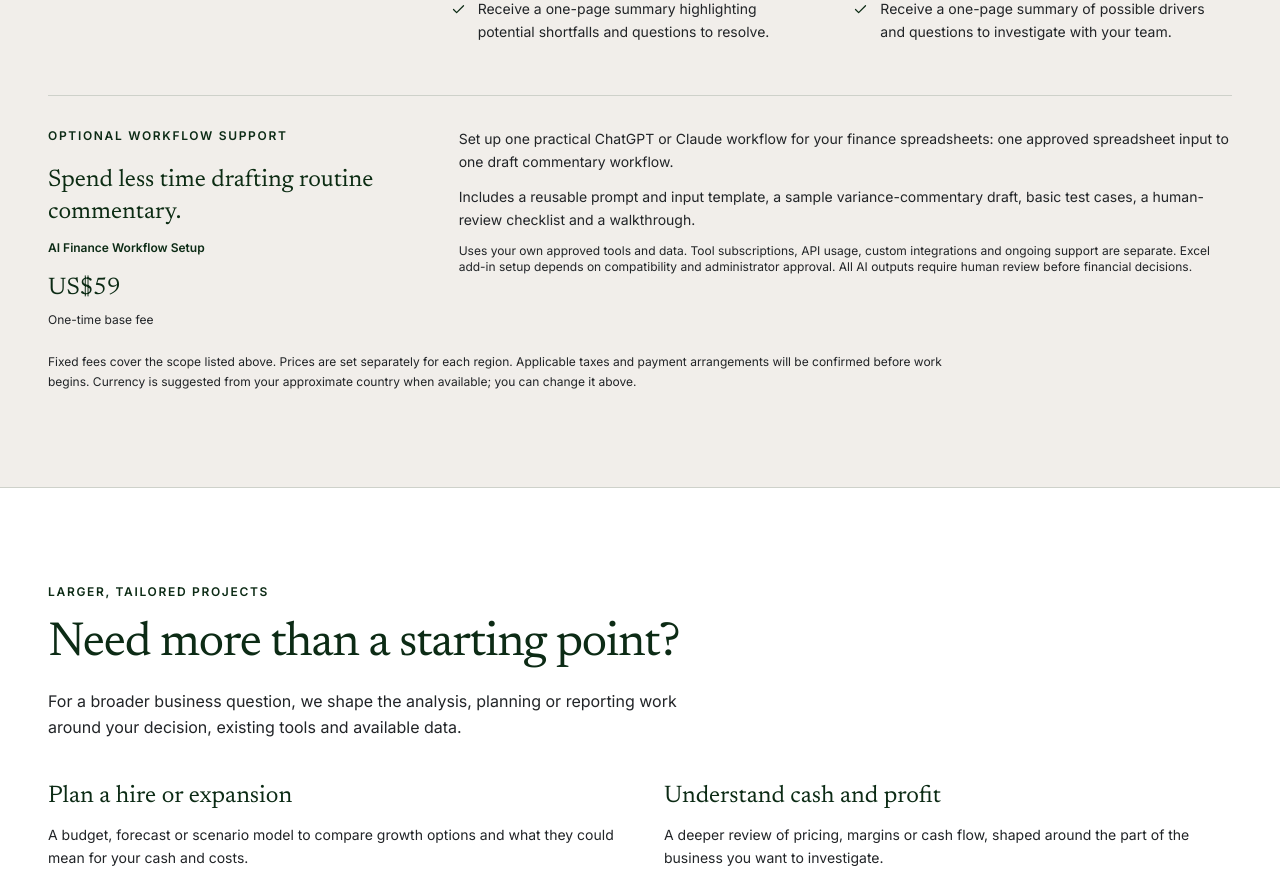
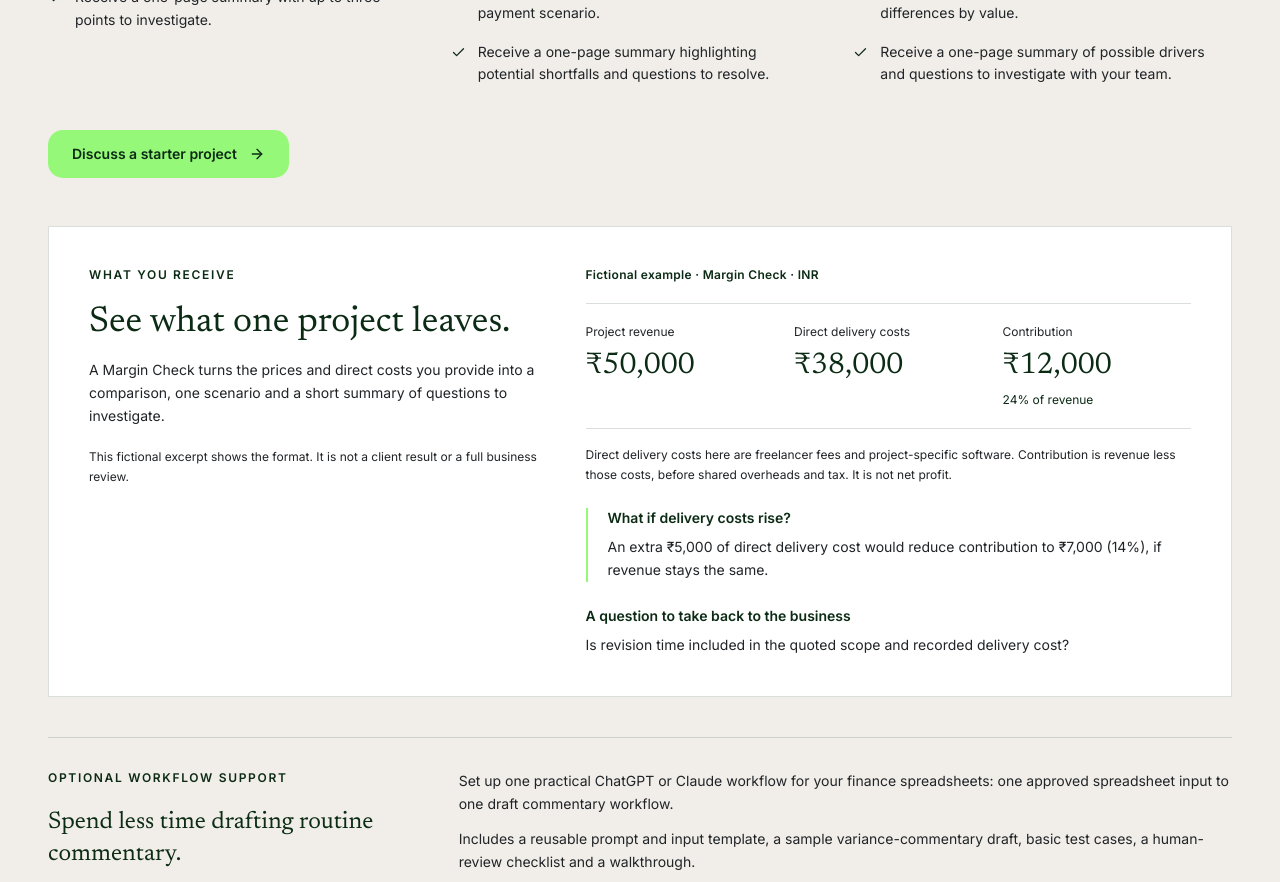
Before and after one commit to advisory-gif/sk-capital, a React (Vite) app: page / in a window 1280 px wide. Shown: the part 3140-4022 px from the top of the page. Built offline with nearby package versions, Linux system fonts and the light colour scheme; no server answers.

Commit message:
Show a fictional Margin Check and clarify starter project choices

```diff
--- /dev/null
+++ b/src/components/MarginExample.tsx
@@ -0,0 +1,37 @@
+const revenue = 50000;
+const directCosts = 38000;
+const extraDeliveryCost = 5000;
+const contribution = revenue - directCosts;
+const scenarioContribution = contribution - extraDeliveryCost;
+const amount = (value: number) => `₹${value.toLocaleString('en-IN')}`;
+const margin = (value: number) => `${Math.round(value / revenue * 100)}%`;
+
+export default function MarginExample() {
+  return <section id="sample-output" aria-labelledby="sample-output-title" className="mt-12 border border-forest/15 bg-white p-6 sm:p-8 lg:p-10">
+    <div className="grid lg:grid-cols-[1fr_1.35fr] gap-8 lg:gap-12">
+      <div>
+        <p className="eyebrow">What you receive</p>
+        <h3 id="sample-output-title" className="font-display text-3xl sm:text-4xl leading-tight text-forest">See what one project leaves.</h3>
+        <p className="text-sm text-ink leading-relaxed mt-4">A Margin Check turns the prices and direct costs you provide into a comparison, one scenario and a short summary of questions to investigate.</p>
+        <p className="text-xs text-ink leading-relaxed mt-5">This fictional excerpt shows the format. It is not a client result or a full business review.</p>
+      </div>
+      <div>
+        <p className="font-ui text-xs font-semibold tracking-wide text-forest mb-5">Fictional example · Margin Check · INR</p>
+        <dl className="grid sm:grid-cols-3 gap-5 border-y border-forest/15 py-5">
+          <div><dt className="text-xs text-ink">Project revenue</dt><dd className="font-display text-3xl text-forest mt-2">{amount(revenue)}</dd></div>
+          <div><dt className="text-xs text-ink">Direct delivery costs</dt><dd className="font-display text-3xl text-forest mt-2">{amount(directCosts)}</dd></div>
+          <div><dt className="text-xs text-ink">Contribution</dt><dd className="font-display text-3xl text-forest mt-2">{amount(contribution)}<span className="block font-ui text-xs mt-2">{margin(contribution)} of revenue</span></dd></div>
+        </dl>
+        <p className="text-xs text-ink leading-relaxed mt-4">Direct delivery costs here are freelancer fees and project-specific software. Contribution is revenue less those costs, before shared overheads and tax. It is not net profit.</p>
+        <div className="mt-6 pl-5 border-l-2 border-lime">
+          <h4 className="font-ui font-semibold text-sm text-forest">What if delivery costs rise?</h4>
+          <p className="text-sm text-ink leading-relaxed mt-2">An extra {amount(extraDeliveryCost)} of direct delivery cost would reduce contribution to {amount(scenarioContribution)} ({margin(scenarioContribution)}), if revenue stays the same.</p>
+        </div>
+        <div className="mt-6">
+          <h4 className="font-ui font-semibold text-sm text-forest">A question to take back to the business</h4>
+          <p className="text-sm text-ink leading-relaxed mt-2">Is revision time included in the quoted scope and recorded delivery cost?</p>
+        </div>
+      </div>
+    </div>
+  </section>;
+}
--- a/src/components/Reviews.tsx
+++ b/src/components/Reviews.tsx
@@ -1,6 +1,7 @@
 import { useEffect, useRef, useState } from 'react';
-import { Check } from 'lucide-react';
-import { offers } from '@/lib/offers';
+import { ArrowRight, Check } from 'lucide-react';
+import MarginExample from '@/components/MarginExample';
+import { bookingUrl, offers } from '@/lib/offers';
 import { detectCurrency, isCurrency, savedCurrency, saveCurrency } from '@/lib/currency.mjs';
 import type { Currency } from '@/lib/currency.mjs';
 
@@ -29,10 +30,12 @@ export default function Services() {
   };
   const price = (amount: number) => currency === 'INR' ? `₹${amount.toLocaleString('en-IN')}` : currency === 'AED' ? `AED ${amount}` : `US$${amount}`;
   return <section data-reveal id="services" className="section-space bg-sand border-y border-forest/15"><div className="content-width">
-    <div className="flex flex-col sm:flex-row sm:items-end justify-between gap-6 mb-10"><div><p className="eyebrow">Three starter projects</p><h2 className="section-title">A focused way to get started.</h2></div>
+    <div className="flex flex-col sm:flex-row sm:items-end justify-between gap-6 mb-10"><div><p className="eyebrow">Three starter projects</p><h2 className="section-title">A focused way to get started.</h2><p className="text-ink text-sm leading-relaxed mt-5 max-w-2xl">Start with a focused financial check, or speak to us about a broader business question.</p></div>
       <div><label htmlFor="currency" className="block text-xs text-ink mb-2">Show prices in</label><select id="currency" value={currency ?? ''} onChange={event => choose(event.target.value)} className="rounded-xl border border-forest/25 bg-white px-4 py-3 text-sm text-forest min-w-40 focus-visible:outline-forest">{!currency && <option value="" disabled>Choosing currency…</option>}<option value="INR">INR · India</option><option value="USD">USD · International</option><option value="AED">AED · UAE</option></select></div>
     </div>
     <div className="grid lg:grid-cols-3 gap-6">{offers.map((offer, index) => <article key={offer.name} className="service-card border-t border-forest/25 pt-7 pb-3 lg:pr-6 flex flex-col"><span className="font-ui text-xs text-forest mb-5">0{index + 1}</span><h3 className="font-display text-2xl mb-3">{offer.question}</h3><p className="text-xs font-semibold text-forest mb-3">{offer.name}</p><p className="text-ink text-sm leading-relaxed lg:min-h-12">{offer.description}</p><div className="my-6 min-h-16" aria-live="polite"><p className="font-display text-4xl text-forest">{currency ? price(offer.prices[currency]) : <span className="text-lg text-ink">Loading price…</span>}</p><p className="text-xs text-ink mt-2">One-time base fee</p></div><ul className="space-y-4">{offer.features.map(feature => <li key={feature} className="flex gap-3 text-sm text-ink leading-relaxed"><Check size={15} className="text-forest shrink-0 mt-1" /><span>{feature}</span></li>)}</ul></article>)}</div>
+    <div className="mt-8"><a href={bookingUrl} target="_blank" rel="noopener noreferrer" className="button-primary">Discuss a starter project <ArrowRight size={16} /></a></div>
+    <MarginExample />
     <section id="ai-workflow" className="mt-10 pt-8 border-t border-forest/15 grid md:grid-cols-[1fr_2fr] gap-6">
       <div><p className="eyebrow">Optional workflow support</p><h3 className="font-display text-2xl">Spend less time drafting routine commentary.</h3><p className="text-xs font-semibold text-forest mt-3">AI Finance Workflow Setup</p><p className="text-forest font-display text-2xl mt-4" aria-live="polite">{currency ? price({ INR: 5000, USD: 59, AED: 219 }[currency]) : 'Loading price…'}</p><p className="text-xs text-ink mt-2">One-time base fee</p></div>
       <div className="text-sm text-ink leading-relaxed space-y-3"><p>Set up one practical ChatGPT or Claude workflow for your finance spreadsheets: one approved spreadsheet input to one draft commentary workflow.</p><p>Includes a reusable prompt and input template, a sample variance-commentary draft, basic test cases, a human-review checklist and a walkthrough.</p><p className="text-xs">Uses your own approved tools and data. Tool subscriptions, API usage, custom integrations and ongoing support are separate. Excel add-in setup depends on compatibility and administrator approval. All AI outputs require human review before financial decisions.</p></div>
```
Also changed, not shown: scripts/ui-check.mjs (+18 -0 lines), 1 other file (tests, documents, lock files or other folders).
